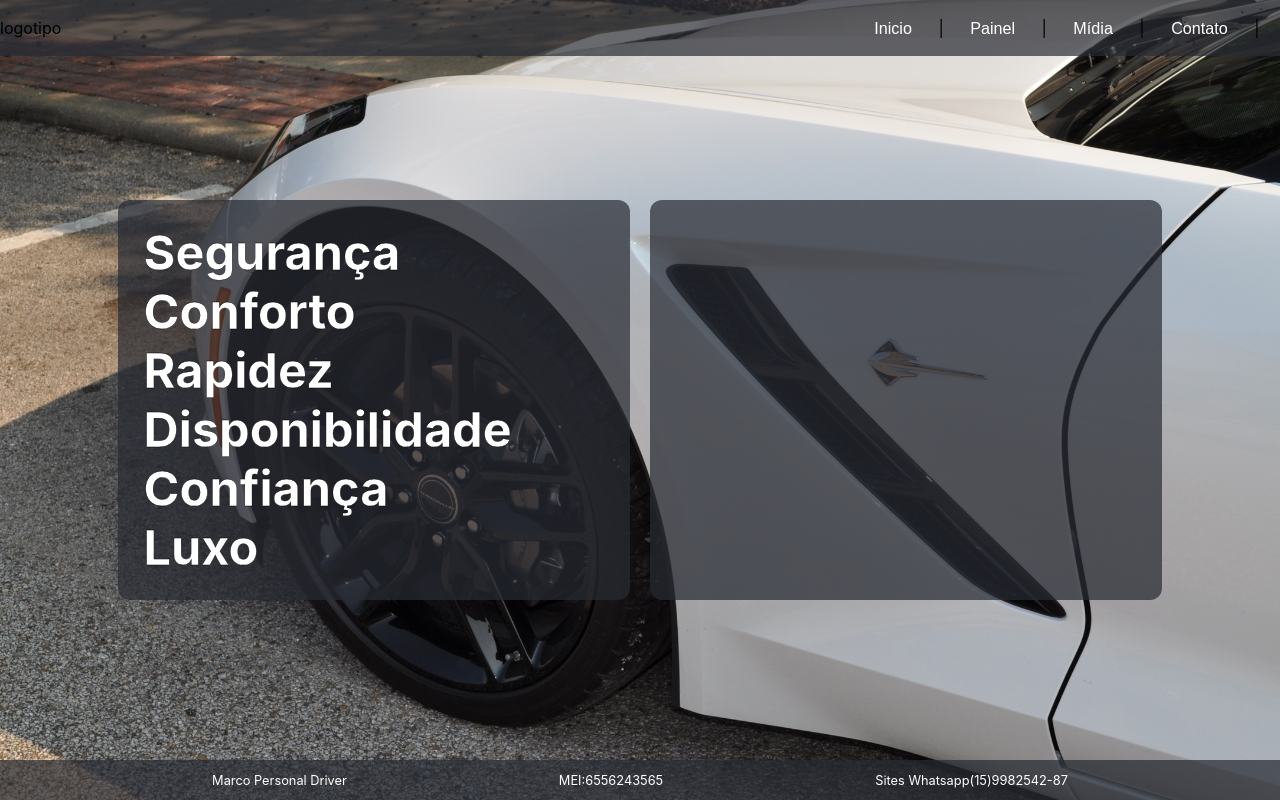
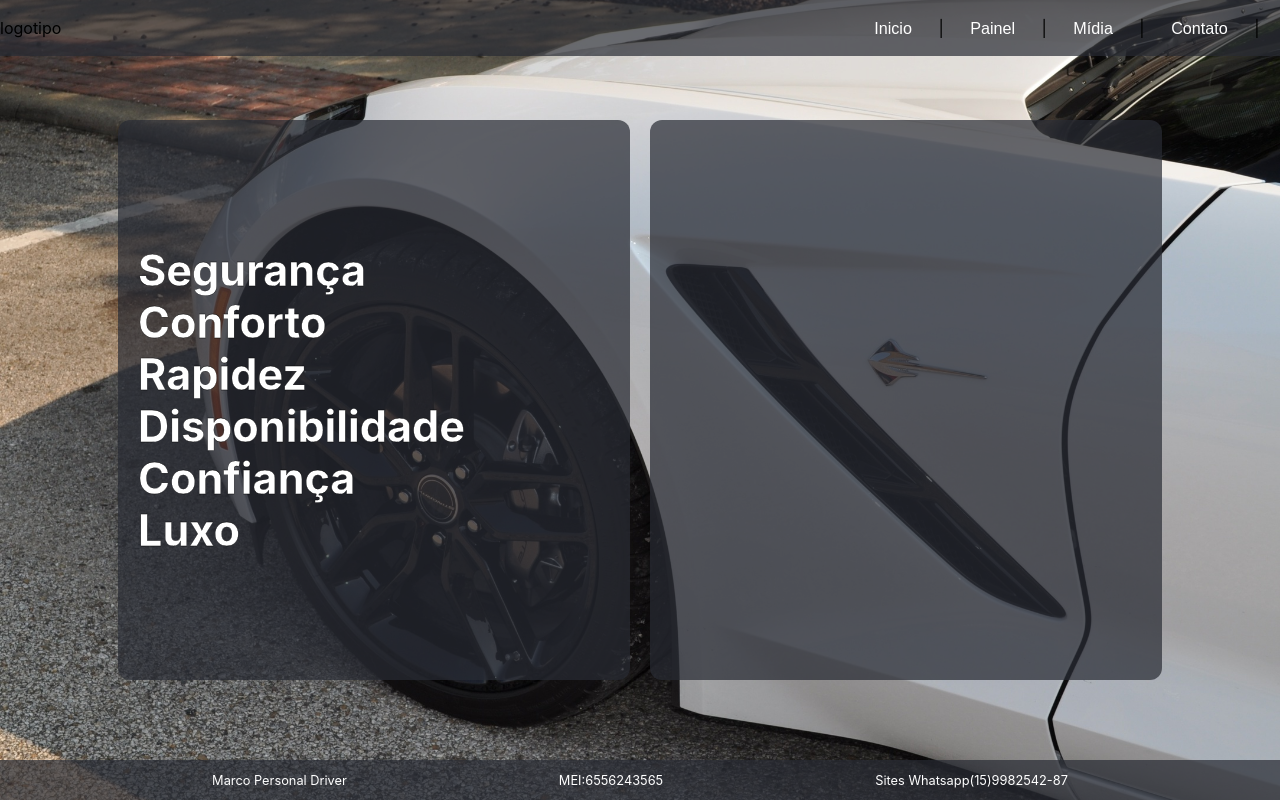
Before and after one commit to rafaelbvc/marcopersonaldriver, a React (Create React App) app: page / in a window 1280 px wide. Built offline with nearby package versions, Linux system fonts and the light colour scheme; what @react-pdf/renderer would draw is missing.

Commit message:
v-0.2.2 - Responsivity

```diff
--- a/package.json
+++ b/package.json
@@ -1,6 +1,6 @@
 {
   "name": "marcopersonaldriver",
-  "version": "0.2.1",
+  "version": "0.2.2",
   "private": true,
   "dependencies": {
     "@react-pdf/renderer": "^4.4.1",
--- a/src/pages/inicio/InicioCSS.css
+++ b/src/pages/inicio/InicioCSS.css
@@ -1,11 +1,15 @@
 .inicio-container {
     display: flex;
-    flex-direction: column; /* Mobile: um em cima do outro */
-    justify-content: center; /* Centraliza verticalmente no mobile */
+    flex-direction: column;
+    /* Mobile: um em cima do outro */
+    justify-content: center;
+    /* Centraliza verticalmente no mobile */
     align-items: center;
     width: 100%;
-    height: 100vh; /* Garante que ocupe a tela toda */
-    gap: 20px; /* Espaço entre os containers */
+    height: 100vh;
+    /* Garante que ocupe a tela toda */
+    gap: 20px;
+    /* Espaço entre os containers */
 }
 
 .inicio-conteudo-um,
@@ -22,9 +26,9 @@
 
 .span-conteudo-um {
     color: #fff;
-    font-size: calc(1.6rem + 1.8vw);
+    font-size: calc(1.2rem + 3vmin);
     font-weight: bolder;
-    margin-left: 2vw;
+    margin-left: 20px;
     -webkit-text-stroke: 0.02vw black;
 }
 
@@ -32,17 +36,66 @@
     align-items: flex-start;
 }
 
+.inicio-conteudo-dois {
+    align-items: flex-end;
+}
+
 /* Desktop */
 @media (min-width: 1000px) {
     .inicio-container {
-        flex-direction: row; /* Lado a lado */
-        justify-content: center; /* Centraliza horizontalmente */
+        flex-direction: row;
+        /* Lado a lado */
+        justify-content: center;
+        /* Centraliza horizontalmente */
     }
 
     .inicio-conteudo-um,
     .inicio-conteudo-dois {
         width: 40%;
         height: 50%;
-        margin: 0; /* Remove as margens do mobile se necessário */
+        /*  margin: 0; */
+        /* Remove as margens do mobile se necessário */
     }
 }
+
+@media (min-width: 1400px) {
+
+    .inicio-conteudo-um,
+    .inicio-conteudo-dois {
+        width: 30%;
+        height: 50%;
+        /*  margin: 0; */
+        /* Remove as margens do mobile se necessário */
+    }
+}
+
+@media (min-width: 2000px) {
+
+    .inicio-conteudo-um,
+    .inicio-conteudo-dois {
+        width: 25%;
+        height: 50%;
+        /*  margin: 0; */
+        /* Remove as margens do mobile se necessário */
+    }
+}
+
+
+/* @media (min-width: 768px) or (orientation: landscape) and (max-height: 500px) */
+
+@media(min-width: 600px) and (orientation: landscape) {
+    .inicio-container {
+        flex-direction: row;
+        /* Lado a lado */
+        justify-content: center;
+        /* Centraliza horizontalmente */
+    }
+
+    .inicio-conteudo-um,
+    .inicio-conteudo-dois {
+        width: 40%;
+        height: 70%;
+        /*  margin: 0; */
+        /* Remove as margens do mobile se necessário */
+    }
+}
```
